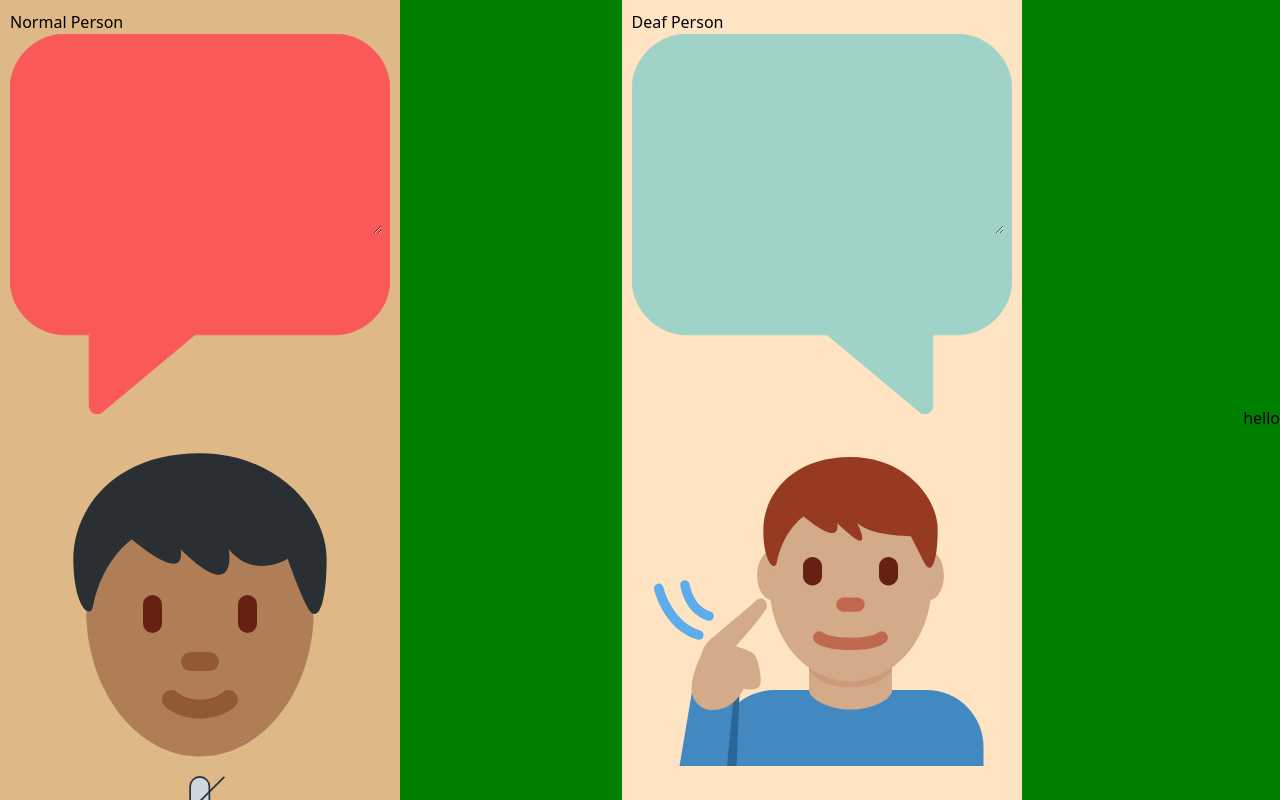
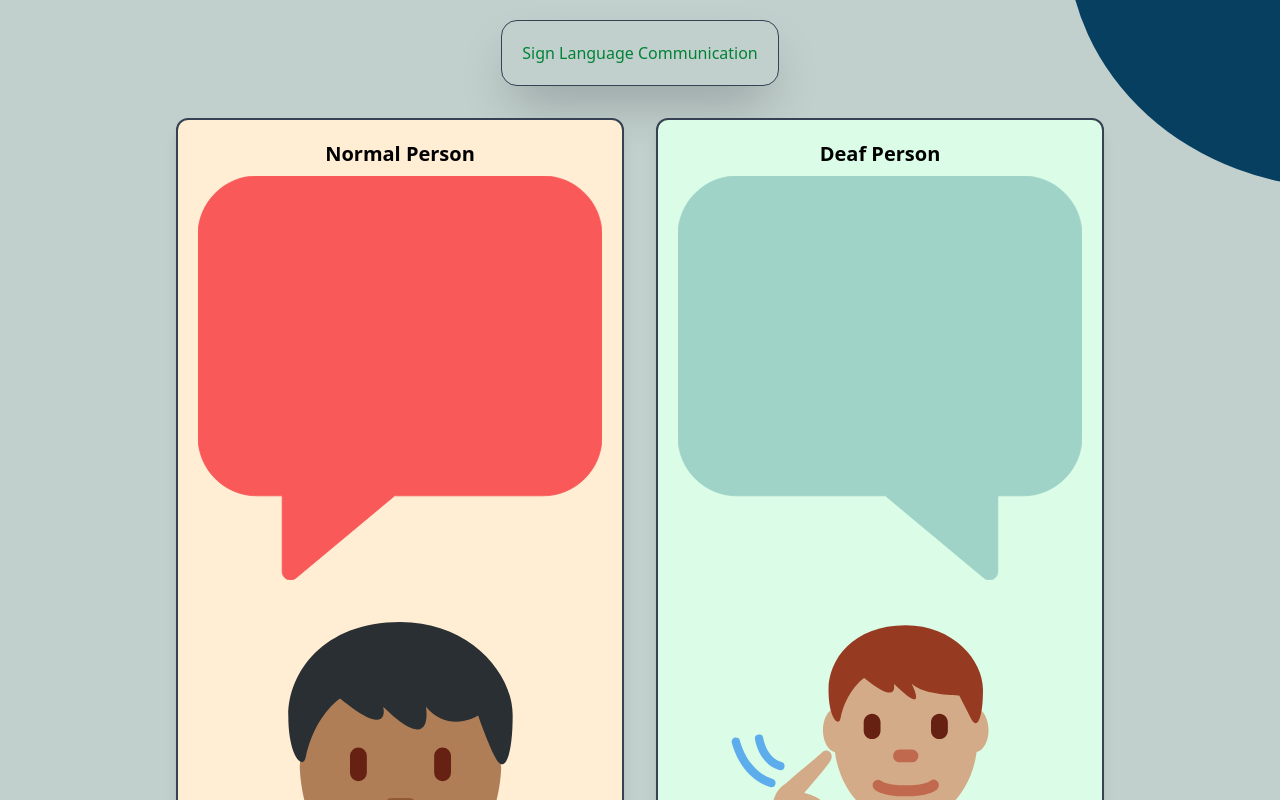
Before and after one commit to nourMohsenn/smart-glove, a React (Vite) app: page /sign-language in a window 1280 px wide. Shown: the top 800 px of the page. Built offline with nearby package versions, Linux system fonts and the light colour scheme; no server answers.

Commit message:
Enhance SignLanguage component layout with decorative ellipses and improved styling for better user experience

```diff
--- a/src/components/SignLanguage/SignLanguage.jsx
+++ b/src/components/SignLanguage/SignLanguage.jsx
@@ -5,6 +5,8 @@ import micSvgOn from '../../assets/mic-show-svgrepo-com.svg'
 import micSvgOff from '../../assets/mic-off-svgrepo-com.svg'
 import chatGreen from '../../assets/chat-pl-green.svg'
 import chatOrange from '../../assets/chat-pl-orange.svg'
+import upperEllipse from "../../assets/upper-ellipse.svg";
+import lowerEllipse from "../../assets/lower-ellipse.svg";
 import { useNavigate } from "react-router-dom";
 
 
@@ -71,7 +73,6 @@ export default function SignLanguage() {
     if (SpeechRecognition) {
       const recognition = new SpeechRecognition();
       recognition.lang = document.documentElement.lang || "en-US";
-      // recognition.lang = window.navigator.language || "en-US";
       recognition.interimResults = true;
 
       recognition.onresult = (event) => {
@@ -138,113 +139,77 @@ export default function SignLanguage() {
     window.speechSynthesis.cancel(); // cancel previous speech
     window.speechSynthesis.speak(utterance);
   }
+
   return (
-    <div
-      style={{
-        display: "flex",
-        justifyContent: "space-between",
-        backgroundColor: "green",
-      }}
-    >
+    <div className="bg-[#C1CFCD] min-h-screen p-5 flex flex-col items-center relative">
+      <img src={upperEllipse} alt="*Decoration*" className="w-2/12 absolute top-0 right-0 z-0" />
+      <img src={lowerEllipse} alt="*Decoration*" className="w-2/12 absolute bottom-0 left-0 z-0" />
+      <h3 className="text-center border text-green-700 border-gray-700 p-5 z-10 rounded-2xl top-5 shadow-2xl bg-[#C1CFCD] mb-8">
+        {document.documentElement.lang === "en"
+          ? "Sign Language Communication"
+          : "التواصل بلغة الإشارة"}
+      </h3>
+      <div className="flex flex-col lg:flex-row items-start justify-center w-full gap-8 z-10">
         {/* Normal Person */}
-      <div
-        id="normalPerson"
-        style={{
-          backgroundColor: "burlywood",
-          width: "400px",
-          padding: "10px",
-        }}
-      >
-        <h3 dir={docDir}>
-          {document.documentElement.lang == "en"
+        <div className="flex flex-col items-center bg-orange-100 border-2 border-gray-700 rounded-xl shadow-lg w-full max-w-md p-5">
+          <h3 dir={docDir} className="text-xl font-semibold mb-2">
+            {document.documentElement.lang === "en"
               ? "Normal Person"
               : "شخص طبيعي"}
           </h3>
-        <div style={{ position: "relative" }}>
-          <img src={chatOrange} alt="" style={{ width: "100%" }} />
+          <div className="relative w-full mb-2">
+            <img src={chatOrange} alt="" className="w-full" />
             <textarea
               dir={docDir}
               id="result"
               value={normalText}
               readOnly
-            style={{
-              width: "98%",
-              height: "100px",
-              position: "absolute",
-              top: "100px",
-              left: "0",
-              backgroundColor: "transparent",
-              outline: "0px",
-              border: "none",
-              fontSize: "2rem",
-            }}
+              className="absolute top-[100px] left-0 w-[98%] h-[100px] bg-transparent outline-none border-none text-2xl resize-none"
+              style={{ background: "transparent" }}
             ></textarea>
           </div>
-        <div
-          style={{
-            marginTop: "10px",
-            display: "flex",
-            justifyContent: "center",
-          }}
-        >
-          <img src={normalSvg} alt="Normal Person" style={{ width: "90%" }} />
+          <div className="flex justify-center w-full mt-2">
+            <img src={normalSvg} alt="Normal Person" className="w-3/4" />
           </div>
-        <div
-          style={{
-            marginTop: "10px",
-            display: "flex",
-            justifyContent: "center",
-          }}
+          <div className="flex justify-center w-full mt-2">
+            <button
+              onClick={startRecognition}
+              className="focus:outline-none"
+              aria-label="Start Speech Recognition"
             >
               <img
                 src={normalSpeak ? micSvgOn : micSvgOff}
-            onClick={startRecognition}
                 style={{ width: "50px" }}
+                alt="Mic"
               />
-          {/* <img src={speakerMutedSvg} onClick={stopRecognition} style={{ width: "50px" }}/> */}
+            </button>
           </div>
         </div>
 
         {/* Deaf Person */}
-      <div
-        id="deafPerson"
-        style={{ backgroundColor: "bisque", width: "400px", padding: "10px" }}
-      >
-        <h3 dir={docDir}>
-          {document.documentElement.lang == "en" ? "Deaf Person" : "شخص اصم"}
+        <div className="flex flex-col items-center bg-green-100 border-2 border-gray-700 rounded-xl shadow-lg w-full max-w-md p-5">
+          <h3 dir={docDir} className="text-xl font-semibold mb-2">
+            {document.documentElement.lang === "en" ? "Deaf Person" : "شخص اصم"}
           </h3>
-        <div style={{ backgroundColor: "", position: "relative" }}>
-          <img src={chatGreen} style={{ width: "100%" }} alt="" />
+          <div className="relative w-full mb-2">
+            <img src={chatGreen} className="w-full" alt="" />
             <textarea
               dir={docDir}
               id="deaf"
-            style={{
-              width: "98%",
-              height: "100px",
-              position: "absolute",
-              top: "100px",
-              left: "0",
-              backgroundColor: "transparent",
-              outline: "0px",
-              border: "none",
-              fontSize: "2rem",
-            }}
+              className="absolute top-[100px] left-0 w-[98%] h-[100px] bg-transparent outline-none border-none text-2xl resize-none"
               value={deafText}
               readOnly
+              style={{ background: "transparent" }}
             ></textarea>
           </div>
-        <div
-          style={{
-            marginTop: "10px",
-            display: "flex",
-            justifyContent: "center",
-          }}
-        >
-          <img src={deafSvg} alt="Deaf Person" style={{ width: "90%" }} />
+          <div className="flex justify-center w-full mt-2">
+            <img src={deafSvg} alt="Deaf Person" className="w-3/4" />
           </div>
         </div>
-      <button onClick={sayMessage} on>
-        hello
+      </div>
+      {/* Example button for speech synthesis */}
+      <button onClick={sayMessage} className="mt-8 py-2 px-4 bg-gray-700 text-white rounded-xl shadow-lg">
+        {document.documentElement.lang === "en" ? "Say Hello" : "قل مرحبا"}
       </button>
     </div>
   );
```
Lines whose indentation alone changed are shown as unchanged.
